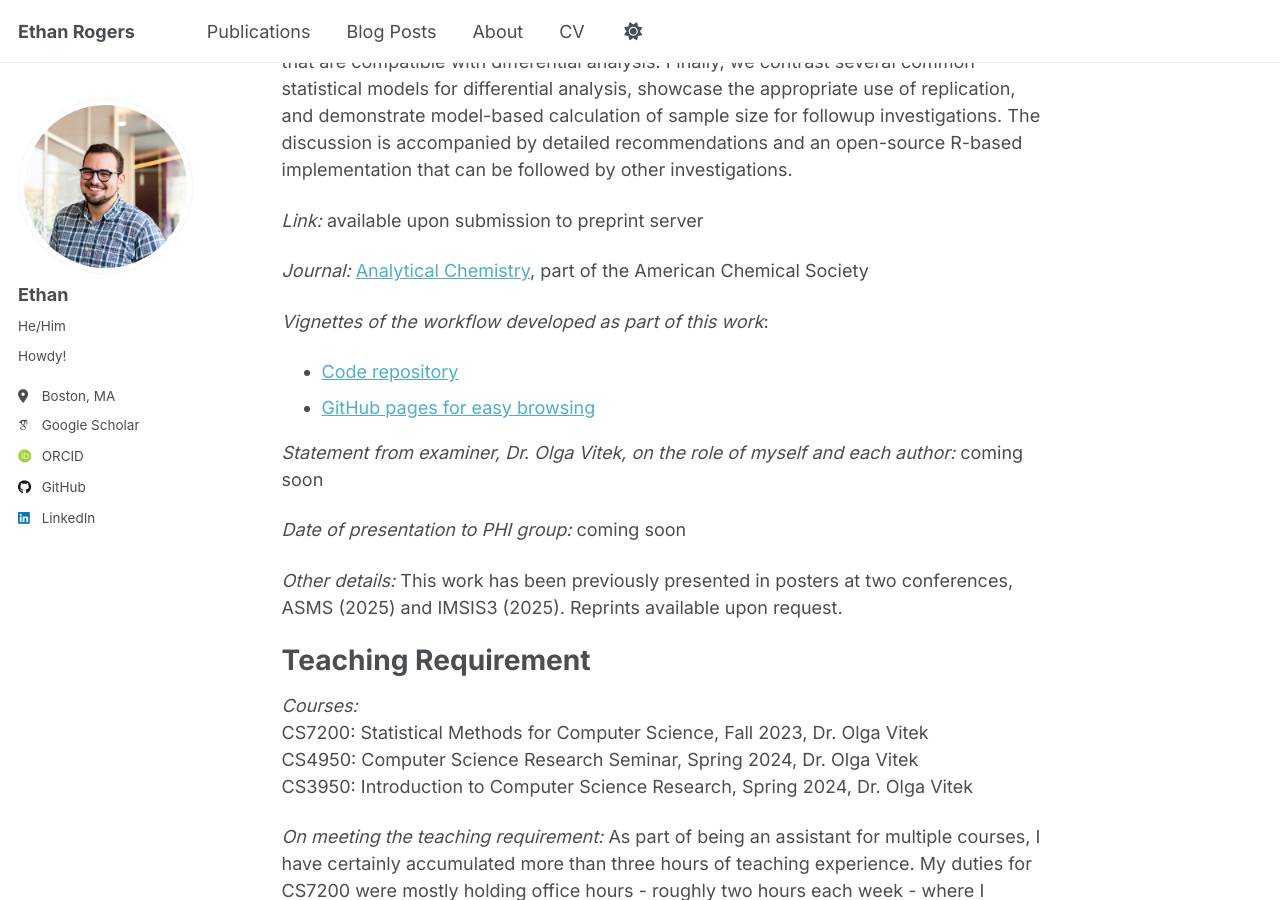
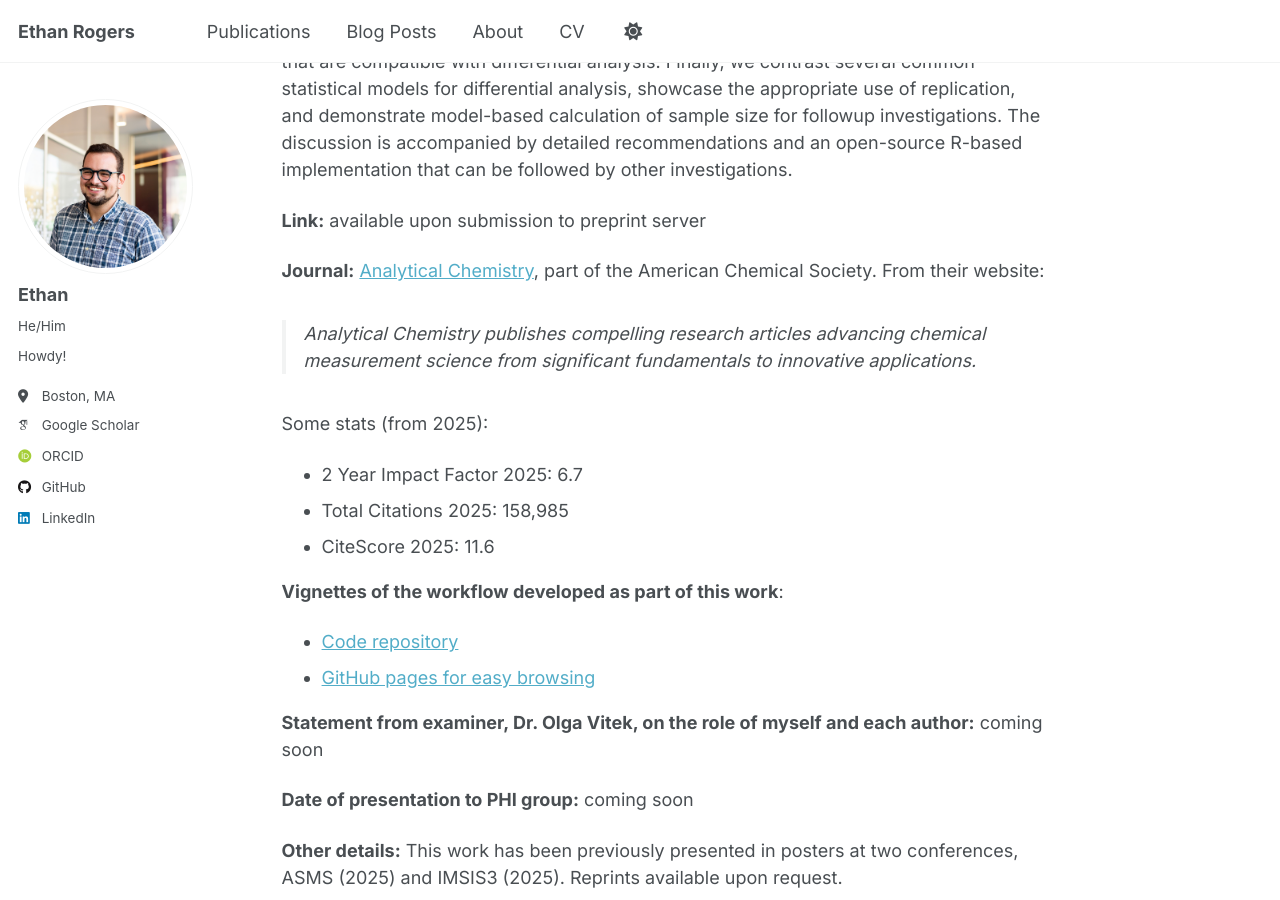
Before and after one commit to EBRogers/EBRogers.github.io, a Jekyll site: the page built from _posts/2025-10-20-blog-post-quals.md, in a window 1280 px wide and 900 px high, scrolled down 3635 px. Built offline with Jekyll 4.4.1, drawn with Linux system fonts in a browser that asks for light colours; emoji names are drawn with the system emoji font; some web fonts are replaced.

Commit message:
Updates to home page and blog posts

```diff
--- a/_posts/2025-10-20-blog-post-quals.md
+++ b/_posts/2025-10-20-blog-post-quals.md
@@ -60,29 +60,35 @@ Research Core
 
 **Current status:** As of 4/8/26, on BioRxiv and submitted to *Analytical Chemestry*
 
-*Title:* Statistical Principles Define an Open-Source Differential Analysis Workflow for Mass Spectrometry Imaging Experiments with Complex Designs: A Case Study of Osteoarthritis
+**Title:** *Statistical Principles Define an Open-Source Differential Analysis Workflow for Mass Spectrometry Imaging Experiments with Complex Designs: A Case Study of Osteoarthritis*
 
-*Author list and affiliations:* **Ethan B T Rogers**<sup>1</sup>, Sai Srikanth Lakkimsetty<sup>1</sup>, Kylie Ariel Bemis<sup>1</sup>, Charles A Schurman<sup>2</sup>, Peggi M Angel<sup>3</sup>, Birgit Schilling<sup>2</sup>, Olga Vitek<sup>1</sup>
+**Author list and affiliations:** <ins>Ethan B T Rogers</ins><sup>1</sup>, Sai Srikanth Lakkimsetty<sup>1</sup>, Kylie Ariel Bemis<sup>1</sup>, Charles A Schurman<sup>2</sup>, Peggi M Angel<sup>3</sup>, Birgit Schilling<sup>2</sup>, Olga Vitek<sup>1</sup>
 <sup>1</sup>Khoury College of Computer Sciences, Northeastern University, Boston MA \\
 <sup>2</sup>Buck Institute for Research on Aging, Novato CA \\
 <sup>3</sup>Department of Pharmacology and Immunology, Medical University of South Carolina, Charleston SC
 
-*Abstract:*
+**Abstract:**
 Mass spectrometry imaging (MSI) characterizes the spatial heterogeneity of molecular abundances in biological samples. Experiments with complex designs, involving multiple conditions and multiple samples, provide particularly useful insight into differential abundance of analytes. However, analyses of these experiments require attention to details such as signal processing, selection of regions of interest, and statistical methodology. This manuscript contributes a statistical analysis workflow for detecting differentially abundant analytes in MSI experiments with complex designs. Using a case study of histologic samples of human tibial plateaus from knees of osteoarthritis patients and cadaveric controls, as well as simulated datasets, we illustrate the impact of the analysis decisions. We illustrate the importance of signal processing and feature aggregation for preserving biological relevance and alleviating the stringency of multiple testing. We further demonstrate the importance of selecting regions of interest in ways that are compatible with differential analysis. Finally, we contrast several common statistical models for differential analysis, showcase the appropriate use of replication, and demonstrate model-based calculation of sample size for followup investigations. The discussion is accompanied by detailed recommendations and an open-source R-based implementation that can be followed by other investigations.
 
-*Link:* available upon submission to preprint server
+**Link:** available upon submission to preprint server
 
-*Journal:* [Analytical Chemistry](https://pubs.acs.org/journal/ancham), part of the American Chemical Society
+**Journal:** [Analytical Chemistry](https://pubs.acs.org/journal/ancham), part of the American Chemical Society. From their website:
+> Analytical Chemistry publishes compelling research articles advancing chemical measurement science from significant fundamentals to innovative applications.
 
-*Vignettes of the workflow developed as part of this work*:
+Some stats (from 2025):
+- 2 Year Impact Factor 2025: 6.7
+- Total Citations 2025: 158,985
+- CiteScore 2025: 11.6
+
+**Vignettes of the workflow developed as part of this work**:
 - [Code repository](https://github.com/EBRogers/MSI-Arthritis-Vignettes)
 - [GitHub pages for easy browsing](https://ebrogers.github.io/MSI-Arthritis-Vignettes)
 
-*Statement from examiner, Dr. Olga Vitek, on the role of myself and each author:* coming soon
+**Statement from examiner, Dr. Olga Vitek, on the role of myself and each author:** coming soon
 
-*Date of presentation to PHI group:* coming soon
+**Date of presentation to PHI group:** coming soon
 
-*Other details:* This work has been previously presented in posters at two conferences, ASMS (2025) and IMSIS3 (2025). Reprints available upon request.
+**Other details:** This work has been previously presented in posters at two conferences, ASMS (2025) and IMSIS3 (2025). Reprints available upon request.
 
 Teaching Requirement
 ======
```
Also changed, not shown: index.md (+4 -4 lines).
